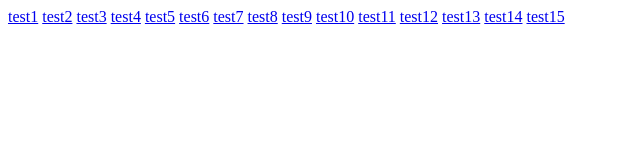
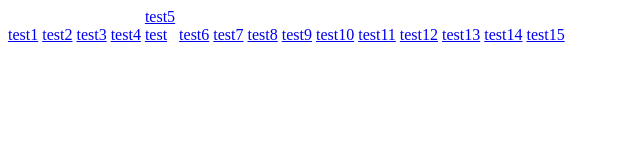
Before and after one commit to gijsroge/simple-nav, a plain HTML site: page index.html in a window 1280 px wide. Shown: the whole page, without its empty margins (0-640 px from the left). Drawn offline with Linux system fonts and the light colour scheme.

Commit message:
removed idea crap

```diff
--- a/index.html
+++ b/index.html
@@ -15,6 +15,9 @@
         li ul li{
             display: block;
         }
+        .js-mainnav-toggle-wrapper{
+            border: solid red;
+        }
     </style>
 </head>
 <body>
@@ -24,7 +27,7 @@
         <li><a href="#">test2</a></li>
         <li><a href="#">test3</a></li>
         <li><a href="#">test4</a></li>
-        <li><a href="#">test5</a></li>
+        <li><a href="#">test5 <br> test</a></li>
         <li><a href="#">test6</a></li>
         <li><a href="#">test7</a></li>
         <li><a href="#">test8</a></li>
@@ -36,7 +39,6 @@
         <li><a href="#">test14</a></li>
         <li><a href="#">test15</a></li>
     </ul>
-
 </nav>
 <script src="jquery-3.1.0.slim.min.js"></script>
 <script src="simple-nav.js"></script>
--- a/simple-nav.js
+++ b/simple-nav.js
@@ -48,18 +48,20 @@
                 data.toggleWidth = data.element.find('.js-mainnav-toggle-wrapper').outerWidth();
                 data.viewportWidth = $(window).width();
                 data.menuHeight = data.element.height();
-                data.itemHeight = data.element.children('li').height();
-                data.highestItem = this.getFirstAddedItem(data.breaks);
+                //console.log('menuHeight: '+data.menuHeight);
+                data.itemHeight = this.maxHeight(data.element.children('li'));
+                //console.log('itemHeight: '+data.itemHeight);
+                data.lowestViewport = this.getLowestViewportBreak(data.breaks);
             },
 
 
             /**
-             * Retrieve first added element
+             * Retrieve lowest item
              *
              * @param array
              * @returns {number}
              */
-            getFirstAddedItem: function (array) {
+            getLowestViewportBreak: function (array) {
                 return Math.min.apply(Math, array.map(function (o) {
                     return o.break;
                 }))
@@ -67,14 +69,31 @@
 
 
             /**
+             * Select tallest element in object
+             *
+             * @param selector must be jQuery object
+             */
+            maxHeight: function(selector){
+                var maxHeight = 0;
+                selector.each(function(){
+                    var height = $(this).height();
+                    if (height > maxHeight) { maxHeight = height; }
+                })
+                return maxHeight;
+            },
+
+            /**
              * Check if we have to move an item to dropdown
              */
             checkMove: function (data) {
                 while (data.menuHeight > data.itemHeight && data.element.children('li').length > 0) {
+                    console.log('menuHeight: '+data.menuHeight);
+                    console.log('itemHeight: '+data.itemHeight);
                     var item = data.element.children('li:nth-last-child(2)');
                     this.moveItem(item, data);
                     this.checkVars(data);
                 }
+                console.log('menuHeight outside: '+data.menuHeight);
             },
             moveItem: function (element, data) {
                 element.prependTo(data.element.find('.js-mainnav-dropdown'));
@@ -86,7 +105,7 @@
              * Check if we have to retrieve an item
              */
             checkRetrieve: function (data) {
-                while (data.viewportWidth > data.highestItem && data.breaks.length > 0) {
+                while (data.viewportWidth > data.lowestViewport && data.breaks.length > 0) {
                     this.retrieveItem(data);
                     this.checkVars(data);
                 }
```
